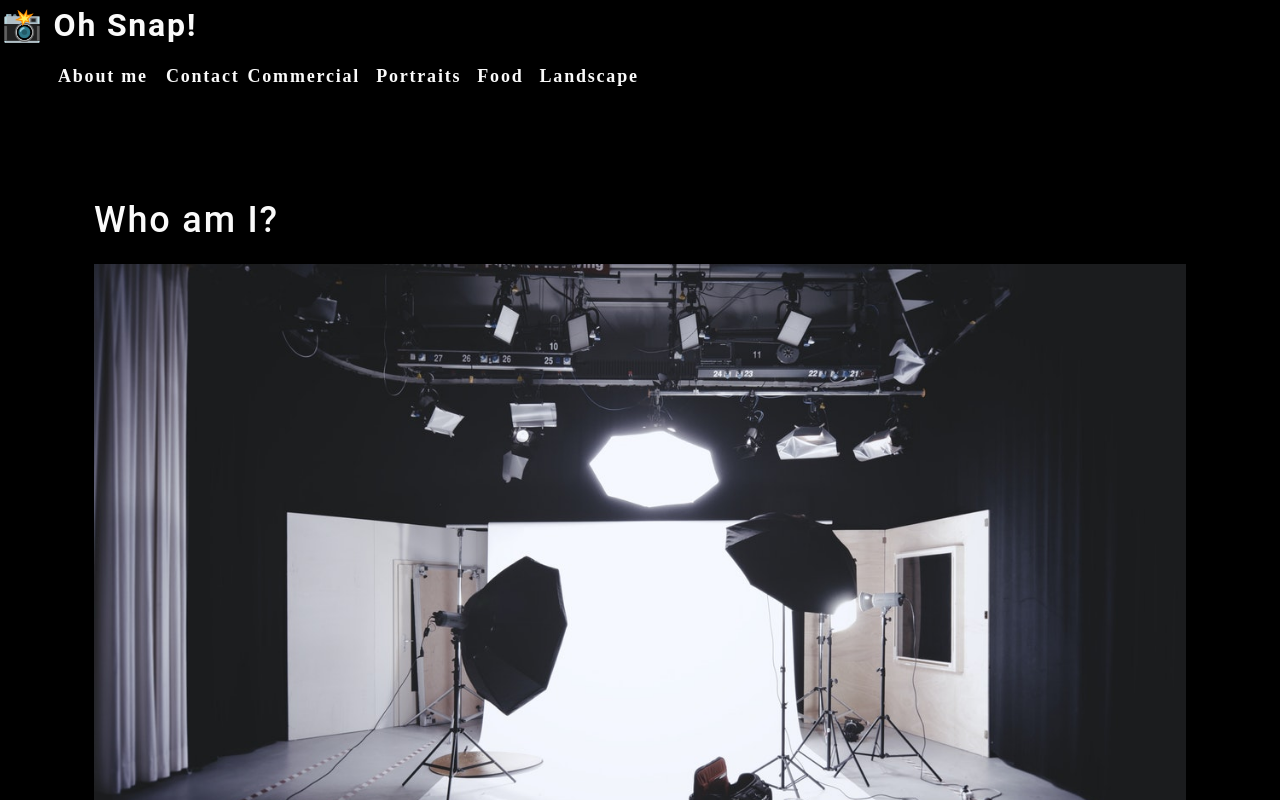
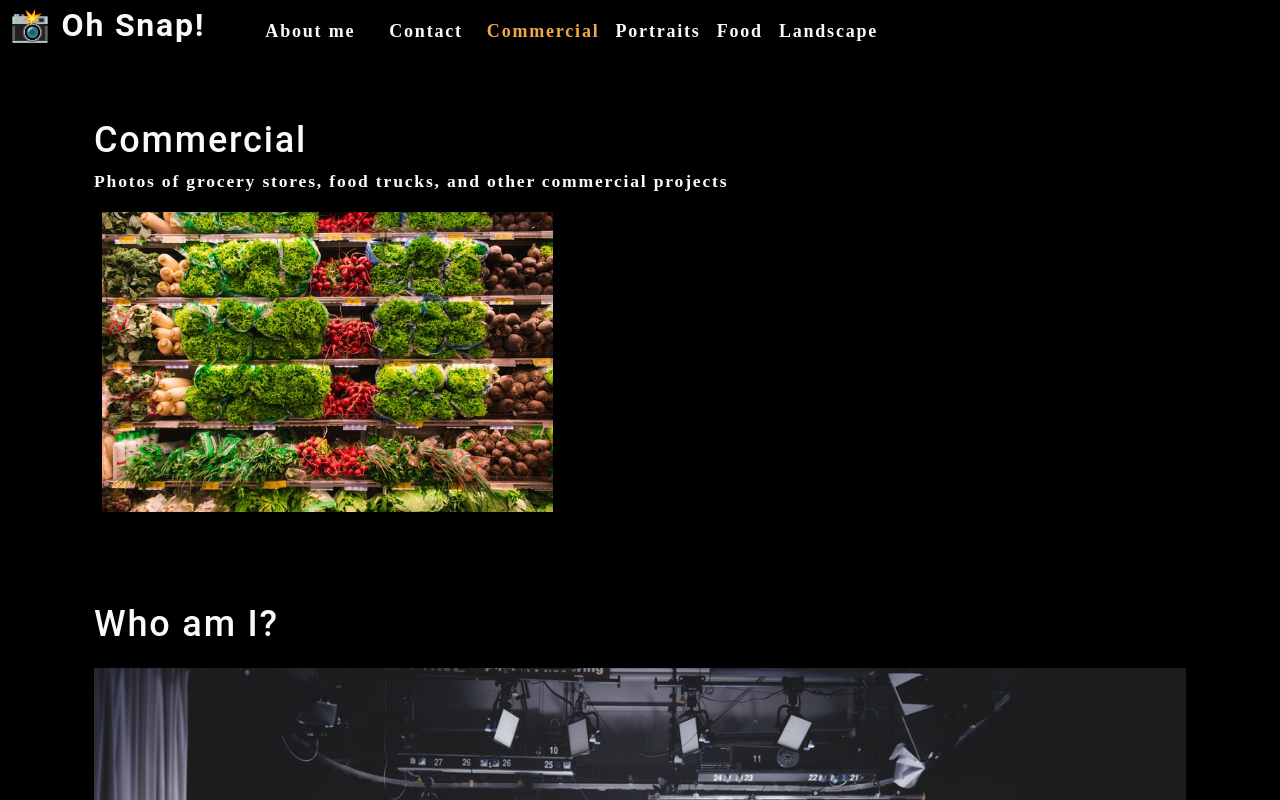
Before and after one commit to mattersievers/photo-port, a React (Create React App) app: page / in a window 1280 px wide. Shown: the top 800 px of the page. Built offline with nearby package versions, Linux system fonts and the light colour scheme.

Commit message:
added props and useEffect

```diff
--- a/src/App.js
+++ b/src/App.js
@@ -1,14 +1,32 @@
-import React from 'react';
+import React, { useState } from 'react';
 import About from './components/About';
 import Nav from './components/Nav';
+import Gallery from './components/Gallery';
 
 import './App.css';
 
 function App() {
+  const [categories] = useState([
+    {
+      name: 'commercial',
+      description: 'Photos of grocery stores, food trucks, and other commercial projects',
+    },
+    { name: 'portraits', description: 'Portraits of people in my life' },
+    { name: 'food', description: 'Delicious delicacies' },
+    { name: 'landscape', description: "Fields, farmhouses, waterfalls, and the beauty of nature"},
+  ]);
+
+  const [currentCategory, setCurrentCategory] = useState(categories[0]);
+
   return (
     <div>
-      <Nav></Nav>
+      <Nav
+      categories = {categories}
+      setCurrentCategory = {setCurrentCategory}
+      currentCategory = {currentCategory}
+      ></Nav>
       <main>
+        <Gallery></Gallery>
         <About></About>
       </main>
     </div>
--- /dev/null
+++ b/src/components/Gallery/index.js
@@ -0,0 +1,25 @@
+import React from "react";
+import { capitalizeFirstLetter } from '../../utils/helpers';
+import photo from "../../assets/small/commercial/0.jpg";
+
+function Gallery(props) {
+    const currentCategory = {
+        name: "commercial",
+        description: "Photos of grocery stores, food trucks, and other commercial projects",
+    };
+    return (
+        <section>
+            <h1>{capitalizeFirstLetter(currentCategory.name)}</h1>
+            <p>{currentCategory.description}</p>
+            <div className="flex-row">
+                <img
+                    src={photo}
+                    alt="Commercial Example"
+                    className ="img-thumbnail mx-1"
+                />
+            </div>
+        </section>
+    );
+}
+
+export default Gallery;
--- a/src/components/Nav/index.js
+++ b/src/components/Nav/index.js
@@ -1,28 +1,24 @@
-import React from "react";
+import React, { useEffect } from "react";
+import { capitalizeFirstLetter } from "../../utils/helpers";
 
-const categories = [
-    {
-      name: "Commercial",
-      description:
-        "Photos of grocery stores, food trucks, and other commercial projects",
-    },
-    { name: "Portraits", description: "Portraits of people in my life" },
-    { name: "Food", description: "Delicious delicacies" },
-    {
-      name: "Landscape",
-      description: "Fields, farmhouses, waterfalls, and the beauty of nature",
-    },
-  ];
 
-function Nav () {
-    function categorySelected(name){
-        console.log(`${name} clicked`)
-    }
+function Nav (props) {
+
+    const {
+        categories = [],
+        setCurrentCategory,
+        currentCategory,
+    } = props;
+
+    useEffect(() => {
+        document.title = capitalizeFirstLetter(currentCategory.name);
+    }, [currentCategory]);
+
     return (
-        <header>
+        <header className="flex-row px-1">
             <h2>
                 <a data-testid="link" href="/">
-                    <span role="img" aria-label="camera">📸</span> Oh Snap!
+                    <span role="img" aria-label="camera"> 📸 </span> Oh Snap!
                 </a>
             </h2>
             <nav>
@@ -32,16 +28,20 @@ function Nav () {
                             About me
                         </a>
                     </li>
-                    <li>
+                    <li className="mx-2">
                         <span>Contact</span>
                     </li>
                     {categories.map((category) => (
-                        <li
-                            className="mx-1"
-                            key={category.name}
-                        >
-                            <span onClick = { () => categorySelected(category.name)} >
-                              {category.name}
+                        <li className={`mx-1 ${
+                            currentCategory.name === category.name && 'navActive'
+                        }`} key={category.name} >
+
+                            <span
+                                onClick={() => {
+                                    setCurrentCategory(category)
+                                }}
+                            >
+                              {capitalizeFirstLetter(category.name)}
                             </span>
                         </li>
                     ))}
```
Also changed, not shown: 1 other file (tests, documents, lock files or other folders).
